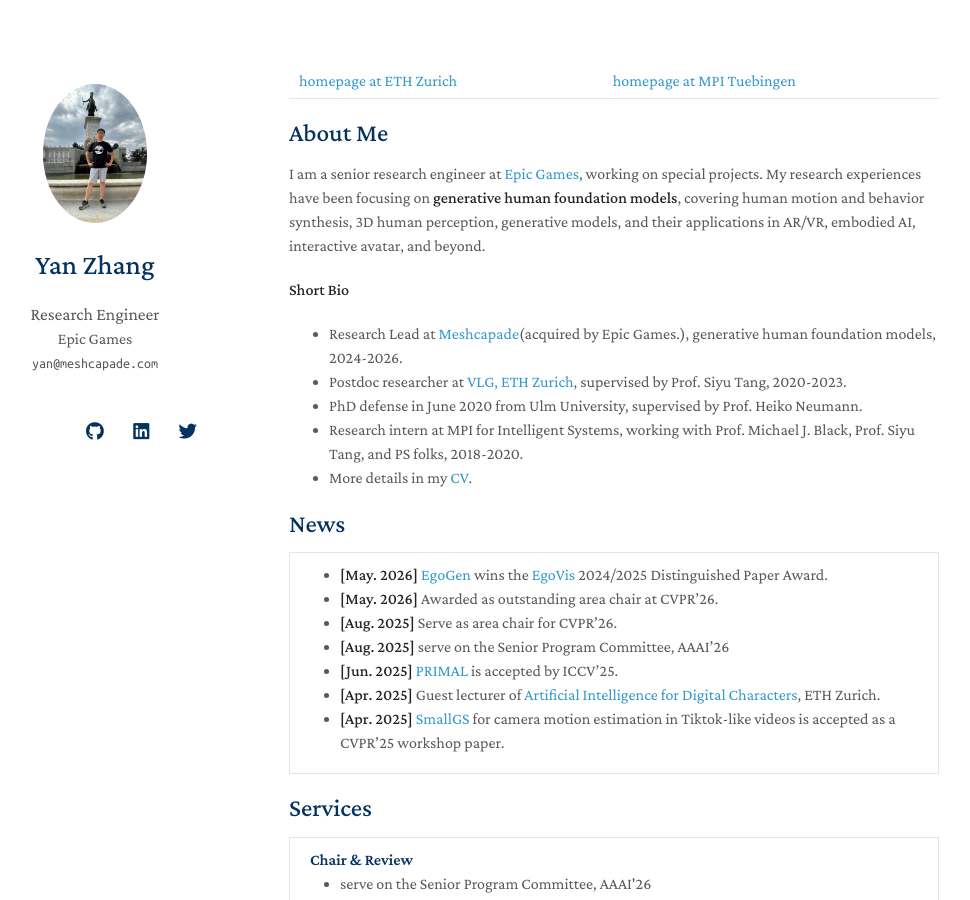
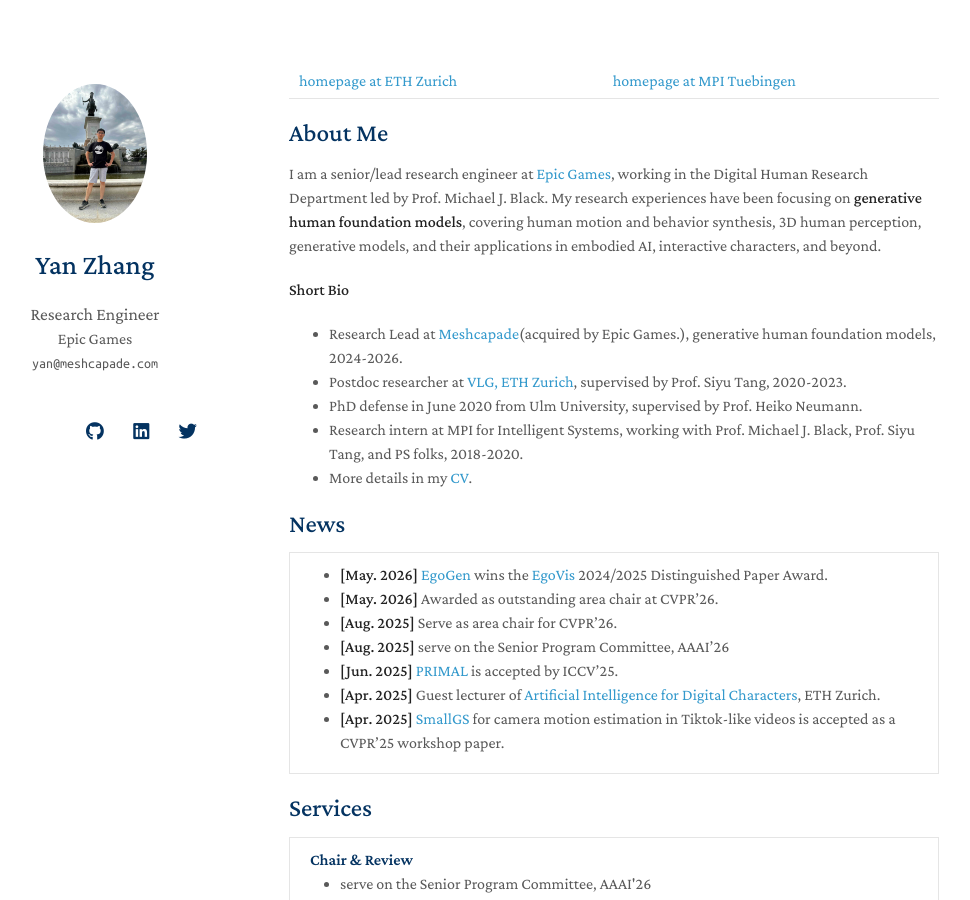
Before and after one commit to yz-cnsdqz/yz-cnsdqz.github.io, a Jekyll site: the page built from index.md, in a window 1280 px wide and 900 px high. Shown: the whole window, without its empty margins (181-1151 px from the left). Built offline with Jekyll 4.4.1, drawn with Linux system fonts in a browser that asks for light colours; nearby versions of some CDN libraries; a style sheet for code colours, icons or effects is not loaded.

Commit message:
更新 index.md

```diff
--- a/index.md
+++ b/index.md
@@ -7,8 +7,8 @@ layout: homepage
 
 
 ## About Me
-I am a senior research engineer at [Epic Games](https://store.epicgames.com/en-US), working on special projects.
-My research experiences have been focusing on **generative human foundation models**, covering human motion and behavior synthesis, 3D human perception, generative models, and their applications in AR/VR, embodied AI, interactive avatar, and beyond.
+I am a senior/lead research engineer at [Epic Games](https://store.epicgames.com/en-US), working in the Digital Human Research Department led by Prof. Michael J. Black.
+My research experiences have been focusing on **generative human foundation models**, covering human motion and behavior synthesis, 3D human perception, generative models, and their applications in embodied AI, interactive characters, and beyond.
 
 
 **Short Bio**
```
